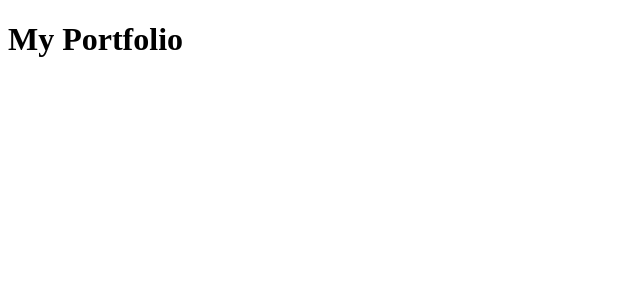
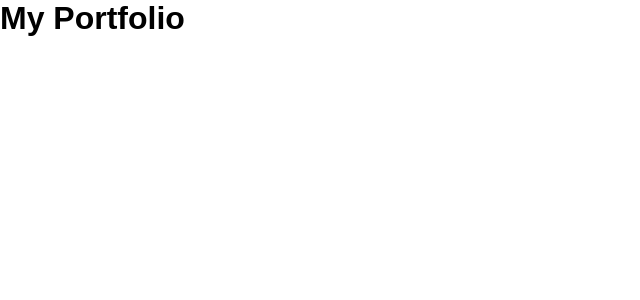
Before and after one commit to marcusviniciusmo/My_Portfolio__, a React (Vite) app in the folder frontend/: page / in a window 1280 px wide. Shown: the top 300 px of the page, without its empty margins (0-640 px from the left). Built offline with nearby package versions, Linux system fonts and the light colour scheme.

Commit message:
Global style definition

```diff
--- a/frontend/src/App.tsx
+++ b/frontend/src/App.tsx
@@ -1,7 +1,10 @@
+import { GlobalStyle } from './styles/global';
+
 export function App() {
   return (
     <>
       <h1>My Portfolio</h1>
+      <GlobalStyle />
     </>
-  )
+  );
 }
--- /dev/null
+++ b/frontend/src/styles/global.ts
@@ -0,0 +1,32 @@
+import { createGlobalStyle } from 'styled-components';
+
+export const GlobalStyle = createGlobalStyle`
+  :root {
+    font-size: 62.5%;
+  }
+
+  * {
+    margin: 0;
+    padding: 0;
+    box-sizing: border-box;
+  }
+
+  body, button, input, textarea {
+    font-family: sans-serif;
+    font-size: 1.6rem;
+    -webkit-font-smoothing: antialiased;
+  }
+
+  button {
+    cursor: pointer;
+    border: none;
+  }
+
+  a {
+    text-decoration: none;
+  }
+
+  &:focus {
+    outline: 0;
+  }
+`;
```
